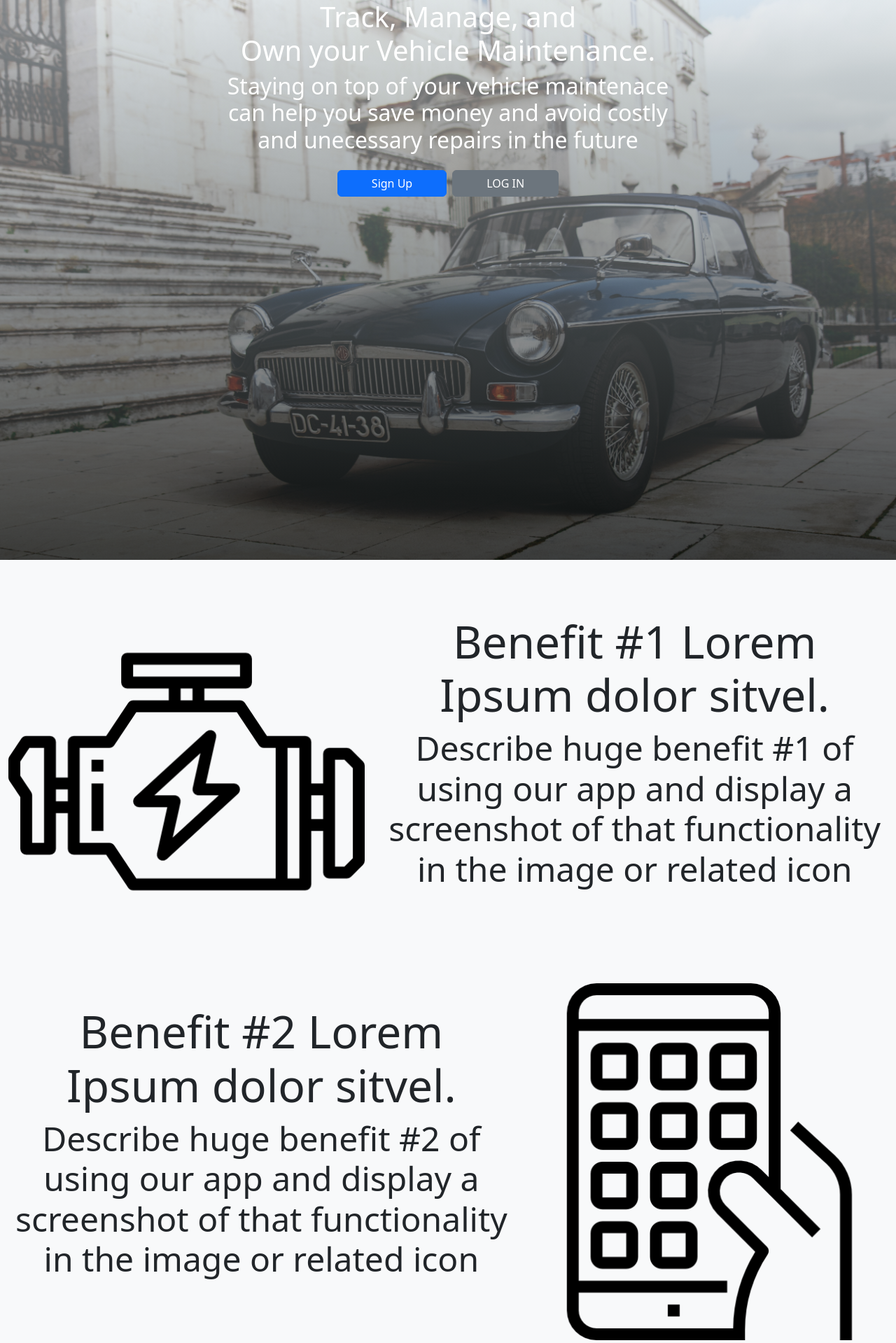
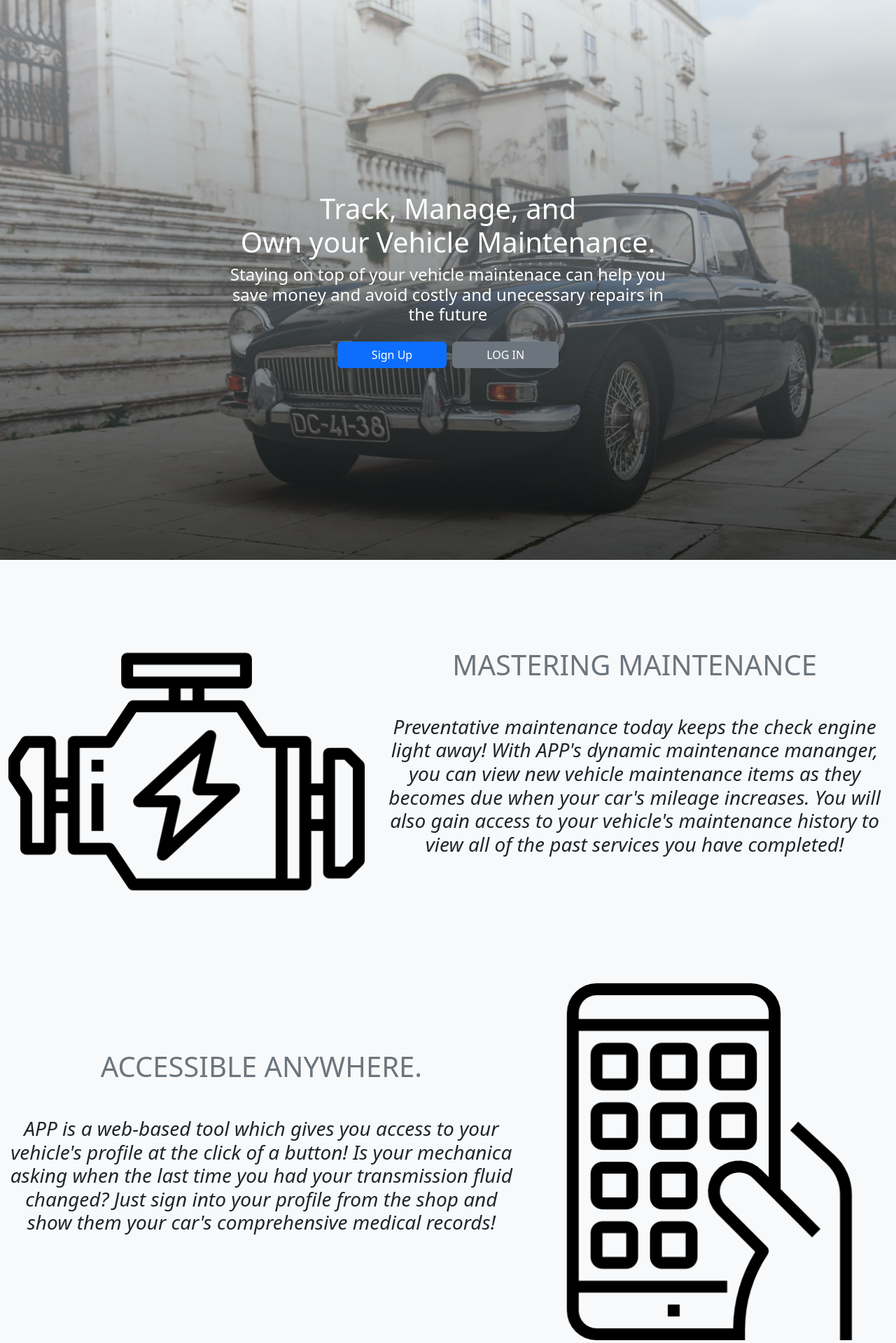
Before and after one commit to Burning-Maps-Fall-2022-Beaverhacks/Vehicle-Maintenance-Manager, a Flask app: page / in a window 1280 px wide. Shown: the part 72-1991 px from the top of the page at 70% size. Run offline with Flask 2, Linux system fonts and the light colour scheme.

Commit message:
Landing page text and styling

```diff
--- a/maintenance_app/static/landing_style.css
+++ b/maintenance_app/static/landing_style.css
@@ -52,3 +52,15 @@ footer {
 .header-text {
   color: #fff;
 }
+
+.hero-container {
+  display: flex;
+  align-items: center;
+  justify-content: center;
+  height: 100%;
+  width: 100%;
+}
+
+.hero-h2 {
+  font-size: x-large;
+}
--- a/maintenance_app/templates/index.html
+++ b/maintenance_app/templates/index.html
@@ -10,11 +10,7 @@
       integrity="sha384-Zenh87qX5JnK2Jl0vWa8Ck2rdkQ2Bzep5IDxbcnCeuOxjzrPF/et3URy9Bv1WTRi"
       crossorigin="anonymous"
     />
-    <link
-      rel="stylesheet"
-      href="../../maintenance_app/static/landing_style.css"
-      type="text/css"
-    />
+    <link rel="stylesheet" href="../static/landing_style.css" type="text/css" />
     <title>Car Maintenance Manager</title>
   </head>
 
@@ -52,14 +48,14 @@
     </header>
     <section id="hero" class="text-center">
       <div class="hero-container">
-        <div class="d-flex align-items-center justify-content-center">
+        <div class="">
           <div class="header-text">
-            <h1>
+            <h1 class="fs-1">
               Track, Manage, and <br />
               Own your Vehicle Maintenance.
             </h1>
             <div class="col-lg-6 mx-auto">
-              <h2 class="mb-4">
+              <h2 class="mb-4 hero-h2">
                 Staying on top of your vehicle maintenace can help you save
                 money and avoid costly and unecessary repairs in the future
               </h2>
@@ -90,10 +86,14 @@
             </div>
             <div class="col-7 d-flex align-items-center justify-content-center">
               <div>
-                <h2 class="display-3">Benefit #1 Lorem Ipsum dolor sitvel.</h2>
-                <h3 class="display-5">
-                  Describe huge benefit #1 of using our app and display a
-                  screenshot of that functionality in the image or related icon
+                <h2 class="fs-1 text-secondary mb-5">MASTERING MAINTENANCE</h2>
+                <h3 class="fs-3 fw-light fst-italic">
+                  Preventative maintenance today keeps the check engine light
+                  away! With APP's dynamic maintenance mananger, you can view
+                  new vehicle maintenance items as they becomes due when your
+                  car's mileage increases. You will also gain access to your
+                  vehicle's maintenance history to view all of the past services
+                  you have completed!
                 </h3>
               </div>
             </div>
@@ -105,10 +105,13 @@
           <div class="row">
             <div class="col-7 d-flex align-items-center justify-content-center">
               <div>
-                <h2 class="display-3">Benefit #2 Lorem Ipsum dolor sitvel.</h2>
-                <h3 class="display-5">
-                  Describe huge benefit #2 of using our app and display a
-                  screenshot of that functionality in the image or related icon
+                <h2 class="fs-1 text-secondary mb-5">ACCESSIBLE ANYWHERE.</h2>
+                <h3 class="fs-3 fw-light fst-italic">
+                  APP is a web-based tool which gives you access to your
+                  vehicle's profile at the click of a button! Is your mechanica
+                  asking when the last time you had your transmission fluid
+                  changed? Just sign into your profile from the shop and show
+                  them your car's comprehensive medical records!
                 </h3>
               </div>
             </div>
@@ -134,10 +137,14 @@
             </div>
             <div class="col-7 d-flex align-items-center justify-content-center">
               <div>
-                <h2 class="display-3">Benefit #3 Lorem Ipsum dolor sitvel.</h2>
-                <h3 class="display-5">
-                  Describe huge benefit #3 of using our app and display a
-                  screenshot of that functionality in the image or related icon
+                <h2 class="fs-1 text-secondary mb-5">WRANGLING RECALLS</h2>
+                <h3 class="fs-3 fw-light fst-italic">
+                  Keeping track of important factory reacalls can be a hassle!
+                  Thankfully, APP can do all of this for you! Once you create
+                  your vehicle profile, APP will automatically display any
+                  outstanding reacalls for that vehicle so you can quickly see a
+                  description, corrective action, and consequence of each
+                  recall.
                 </h3>
               </div>
             </div>
@@ -162,10 +169,10 @@
               />
             </div>
             <div class="d-flex justify-content-center">
-              <h3 class="display-5">Creator #1</h3>
+              <h3 class="fs-1 text-dark mb-3">Creator #1</h3>
             </div>
             <div class="d-flex justify-content-center">
-              <p class="display-6">
+              <p class="fs-3 fw-light fst-italic text-center">
                 Lorem ipsum dolor sit, amet consectetur adipisicing elit.
                 Maiores obcaecati qui ipsam dignissimos nesciunt doloremque.
               </p>
@@ -182,10 +189,10 @@
               />
             </div>
             <div class="d-flex justify-content-center">
-              <h3 class="display-5">Creator #2</h3>
+              <h3 class="fs-1 text-dark mb-3">Creator #2</h3>
             </div>
             <div class="d-flex justify-content-center">
-              <p class="display-6">
+              <p class="fs-3 fw-light fst-italic text-center">
                 Lorem ipsum dolor sit, amet consectetur adipisicing elit.
                 Maiores obcaecati qui ipsam dignissimos nesciunt doloremque.
               </p>
@@ -204,10 +211,10 @@
               />
             </div>
             <div class="d-flex justify-content-center">
-              <h3 class="display-5">Creator #3</h3>
+              <h3 class="fs-1 text-dark mb-3">Creator #3</h3>
             </div>
             <div class="d-flex justify-content-center">
-              <p class="display-6">
+              <p class="fs-3 fw-light fst-italic text-center">
                 Lorem ipsum dolor sit, amet consectetur adipisicing elit.
                 Maiores obcaecati qui ipsam dignissimos nesciunt doloremque.
               </p>
@@ -224,10 +231,10 @@
               />
             </div>
             <div class="d-flex justify-content-center">
-              <h3 class="display-5">Creator #4</h3>
+              <h3 class="fs-1 text-dark mb-3">Creator #4</h3>
             </div>
             <div class="d-flex justify-content-center">
-              <p class="display-6">
+              <p class="fs-3 fw-light fst-italic text-center">
                 Lorem ipsum dolor sit, amet consectetur adipisicing elit.
                 Maiores obcaecati qui ipsam dignissimos nesciunt doloremque.
               </p>
```
Also changed, not shown: maintenance_app/static/style.css (+0 -8 lines).
